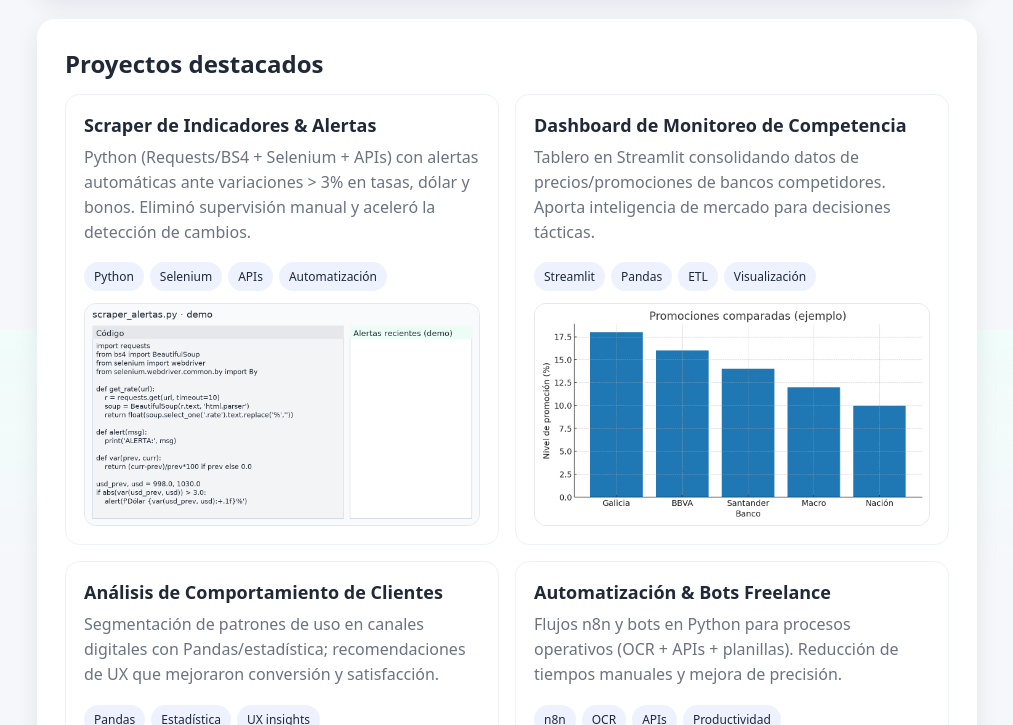
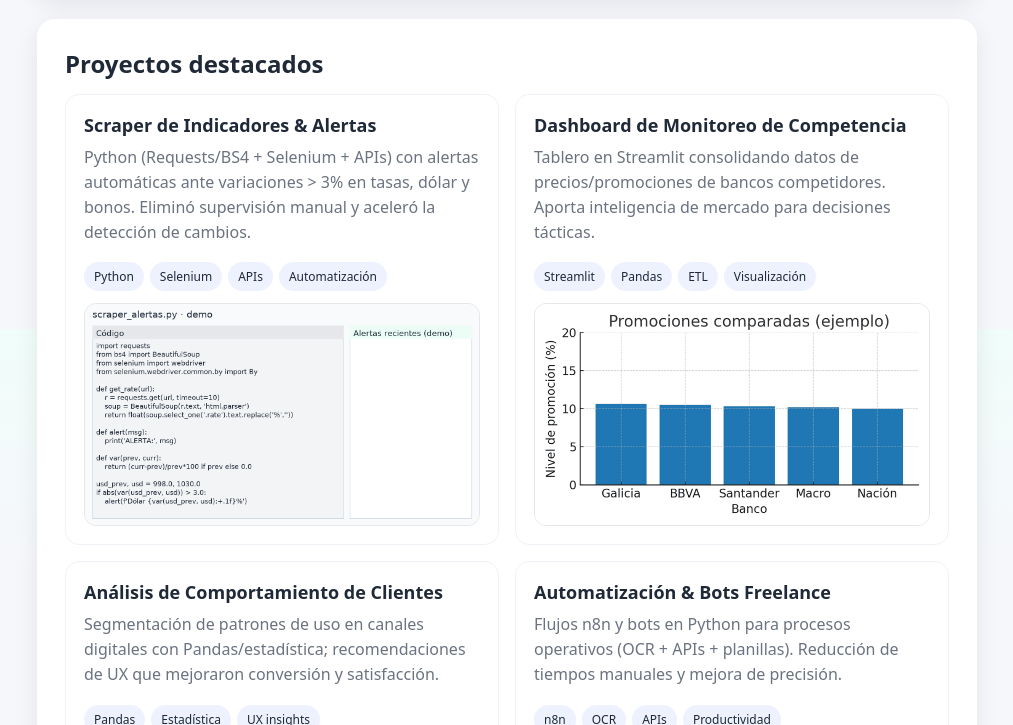
Before and after one commit to alejandroacua228-art/portfolio, a plain HTML site: page index.html in a window 1280 px wide. Shown: the part 471-1196 px from the top of the page, without its empty margins (133-1146 px from the left). Drawn offline with Linux system fonts and the light colour scheme.

Commit message:
Update index.html

```diff
--- a/index.html
+++ b/index.html
@@ -95,7 +95,7 @@
             <span class="pill">Streamlit</span><span class="pill">Pandas</span><span class="pill">ETL</span><span class="pill">Visualización</span>
           </div>
           <div class="shot">
-            <img src="shots/dashboard_competencia.gif" alt="Dashboard de competencia"
+            <img src="shots/dashboard_competencia_small.gif" alt="Dashboard de competencia"
                  onerror="this.onerror=null; this.src='shots/dashboard_competencia.png';">
           </div>
         </article>
```
